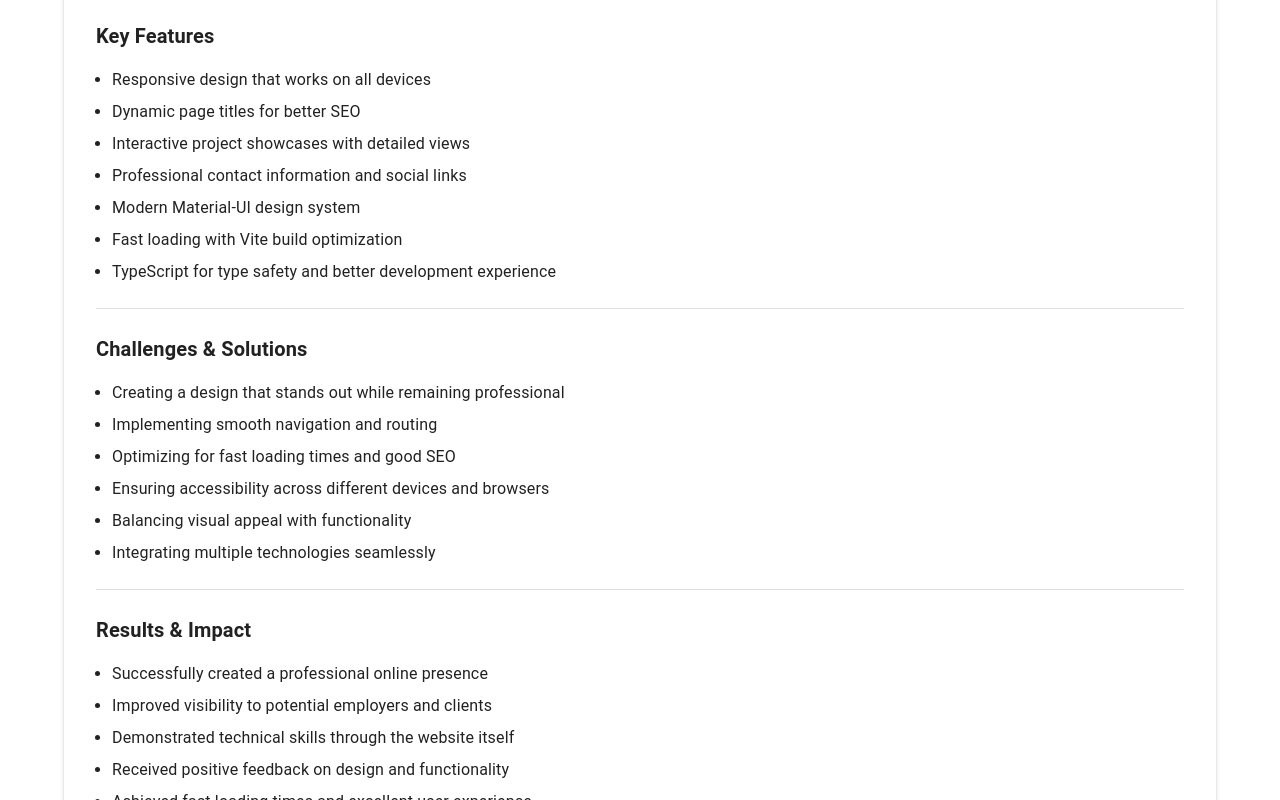
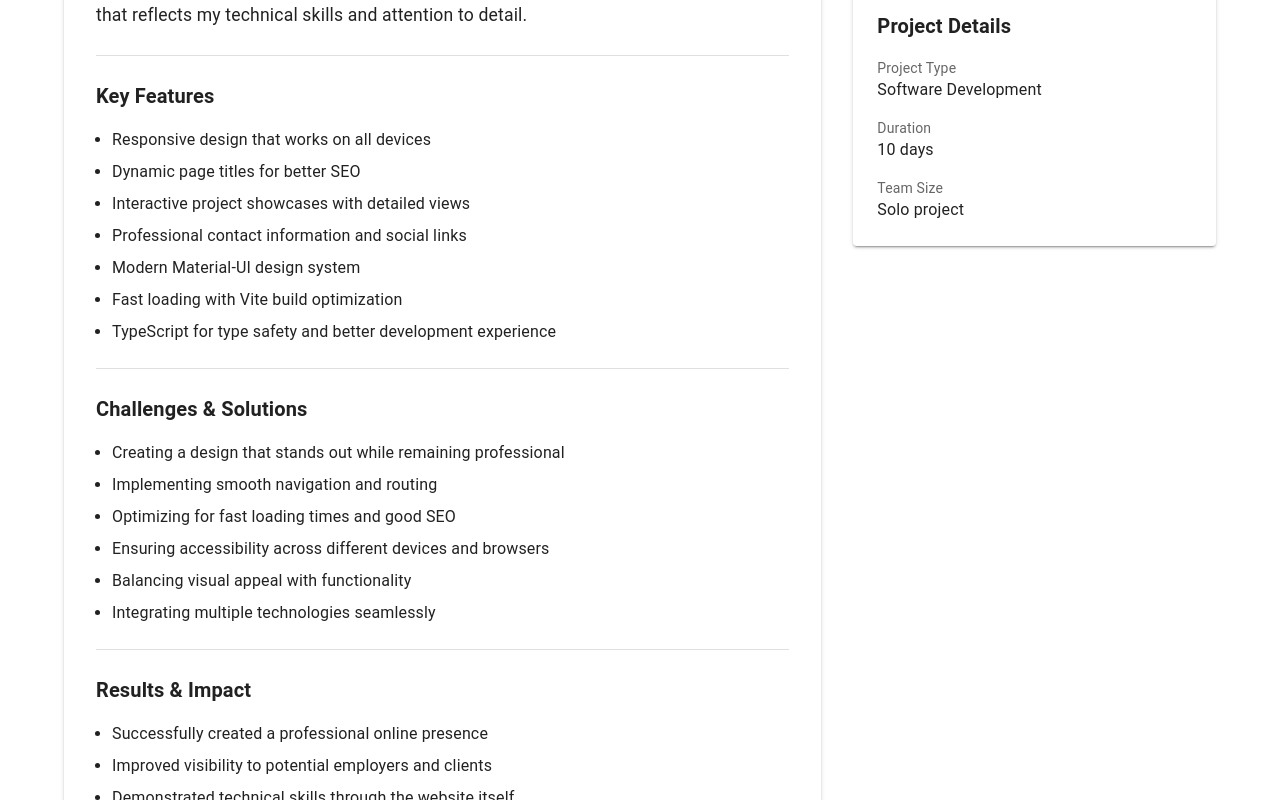
Before and after one commit to RageOps/website, a React (Vite) app: page /projects/portfolio in a window 1280 px wide. Shown: the part 1020-1820 px from the top of the page. Built offline with nearby package versions, Linux system fonts and the light colour scheme.

Commit message:
fix: Upgrade grid props

```diff
--- a/src/components/ProjectDetail.tsx
+++ b/src/components/ProjectDetail.tsx
@@ -91,7 +91,7 @@ const ProjectDetail: React.FC<ProjectDetailProps> = ({ project }) => {
 
       <Grid container spacing={4}>
         {/* Main Content */}
-        <Grid xs={12} md={8}>
+        <Grid size={{ xs: 12, md: 8}}>
           <Card elevation={2}>
             <CardContent sx={{ p: 4 }}>
               <Typography variant="h5" gutterBottom sx={{ fontWeight: 'bold', mb: 3 }}>
@@ -154,7 +154,7 @@ const ProjectDetail: React.FC<ProjectDetailProps> = ({ project }) => {
         </Grid>
 
         {/* Sidebar */}
-        <Grid xs={12} md={4}>
+        <Grid size={{ xs: 12, md: 4 }}>
           <Card elevation={2}>
             <CardContent sx={{ p: 3 }}>
               <Typography variant="h6" gutterBottom sx={{ fontWeight: 'bold', mb: 3 }}>
@@ -196,9 +196,9 @@ const ProjectDetail: React.FC<ProjectDetailProps> = ({ project }) => {
                     Duration
                   </Typography>
                   <Typography variant="body1">
-                    {project.id === 1 ? '8 months' :
-                     project.id === 2 ? '6 months' :
-                     '4 months'}
+                    {project.id === 1 ? '6 months' :
+                     project.id === 2 ? '9 months' :
+                     '10 days'}
                   </Typography>
                 </Box>
 
@@ -207,9 +207,7 @@ const ProjectDetail: React.FC<ProjectDetailProps> = ({ project }) => {
                     Team Size
                   </Typography>
                   <Typography variant="body1">
-                    {project.id === 1 ? '4 members' :
-                     project.id === 2 ? 'Solo project' :
-                     '2 members'}
+                    {project.id === 1 ? '5 members' : 'Solo project'}
                   </Typography>
                 </Box>
               </Box>
--- a/src/pages/projects/NC_DHHS.tsx
+++ b/src/pages/projects/NC_DHHS.tsx
@@ -26,10 +26,8 @@ const NC_DHHS_Project: React.FC = () => {
     ],
     results: [
       'Successfully delivered a fully functional inventory management system',
-      'Reduced manual inventory tracking time by 60%',
       'Improved supply chain visibility across all DHHS facilities',
-      'Received positive feedback from DHHS stakeholders and end users',
-      'System is currently being evaluated for broader implementation'
+      'Received positive feedback from DHHS stakeholders and end users'
     ]
   };
 
```
